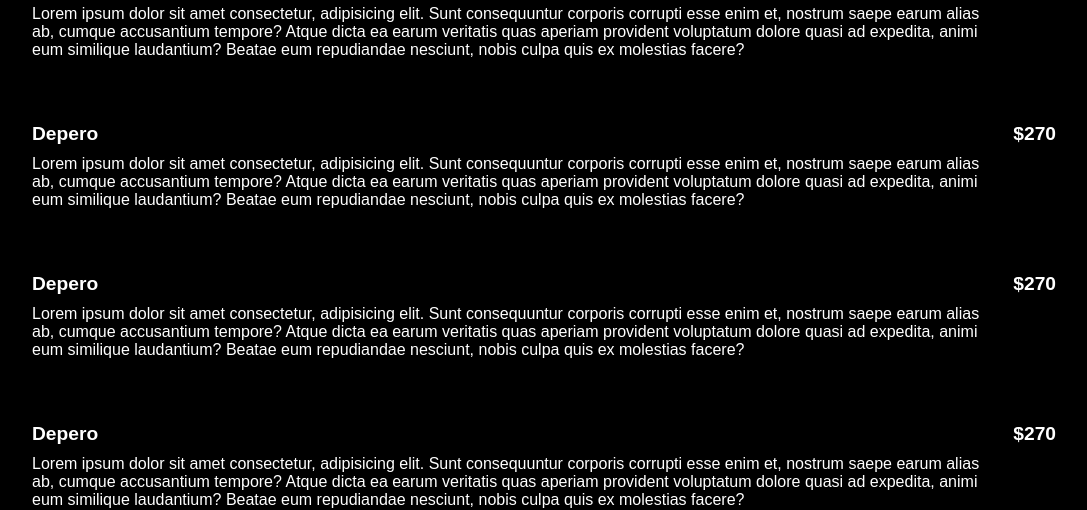
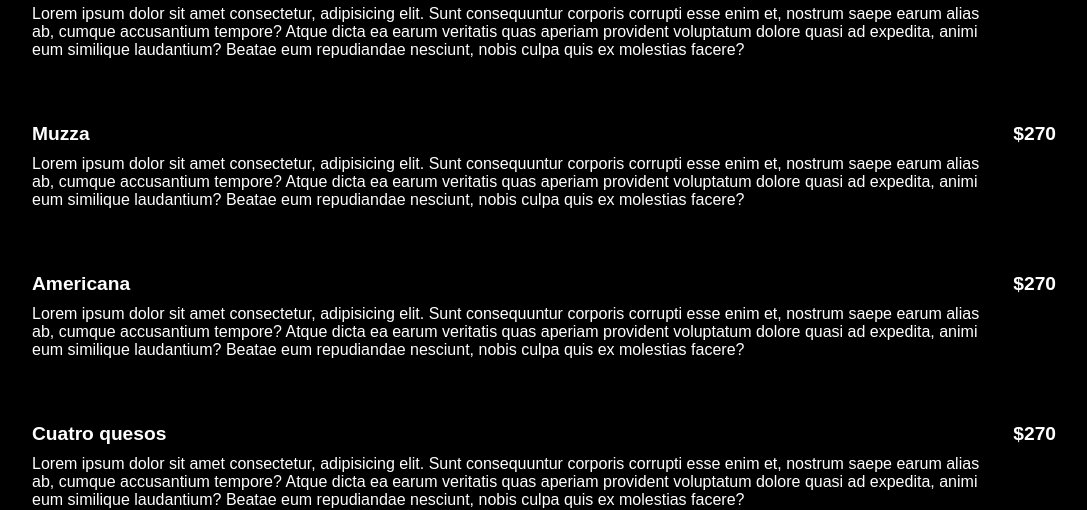
Before and after one commit to Ma77i/Carta-Depero-Bar, a plain HTML site: page index.html in a window 1280 px wide. Shown: the part 2440-2950 px from the top of the page, without its empty margins (96-1183 px from the left). Drawn offline with Linux system fonts and the light colour scheme; a web font is replaced by a local one.

Commit message:
Agregué nombre de pizzas

```diff
--- a/index.html
+++ b/index.html
@@ -156,7 +156,7 @@
                 </p>
             </div>
             <div class="cajas">
-                <p class="one">Depero</p>
+                <p class="one">Muzza</p>
                 <p class="two">$270</p>
                 <p class="three">Lorem ipsum dolor sit amet consectetur, adipisicing elit.
                     Sunt consequuntur corporis corrupti esse enim et, nostrum saepe earum alias ab,
@@ -165,7 +165,7 @@
                 </p>
             </div>
             <div class="cajas">
-                <p class="one">Depero</p>
+                <p class="one">Americana</p>
                 <p class="two">$270</p>
                 <p class="three">Lorem ipsum dolor sit amet consectetur, adipisicing elit.
                     Sunt consequuntur corporis corrupti esse enim et, nostrum saepe earum alias ab,
@@ -174,7 +174,7 @@
                 </p>
             </div>
             <div class="cajas">
-                <p class="one">Depero</p>
+                <p class="one">Cuatro quesos</p>
                 <p class="two">$270</p>
                 <p class="three">Lorem ipsum dolor sit amet consectetur, adipisicing elit.
                     Sunt consequuntur corporis corrupti esse enim et, nostrum saepe earum alias ab,
```
